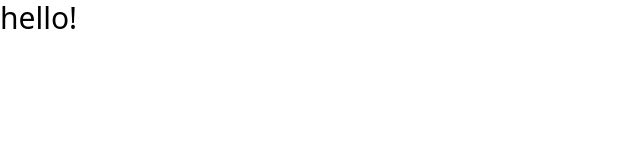
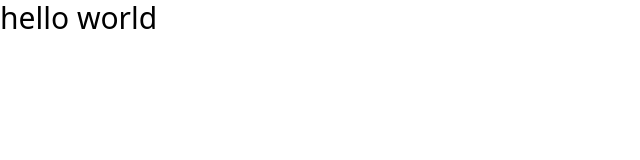
Before and after one commit to dbustrillos/BoholEventSuppliersPH, a website: page index.html in a window 1280 px wide. Shown: the whole page, without its empty margins (0-640 px from the left). Drawn offline with Linux system fonts and the light colour scheme.

Commit message:
first commit

```diff
--- a/index.html
+++ b/index.html
@@ -8,6 +8,6 @@
     <link rel="stylesheet" href="css/main.css">
 </head>
 <body>
-    <nav class="text-3xl">hello!</nav>
+    <nav class="text-3xl">hello world</nav>
 </body>
 </html>
```
